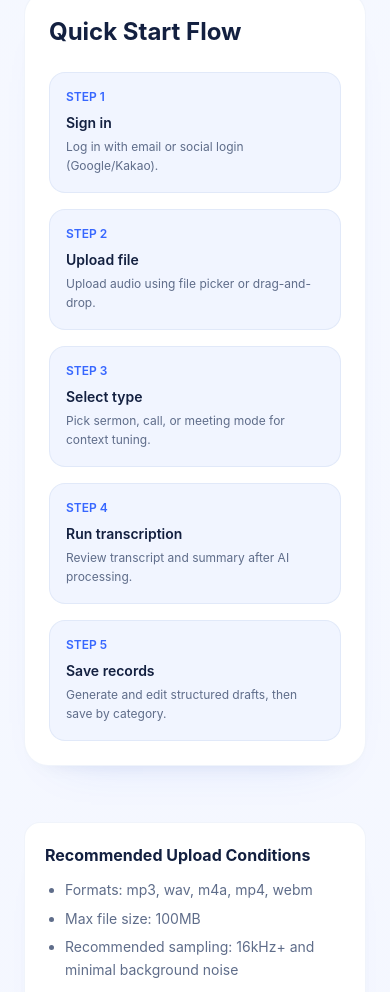
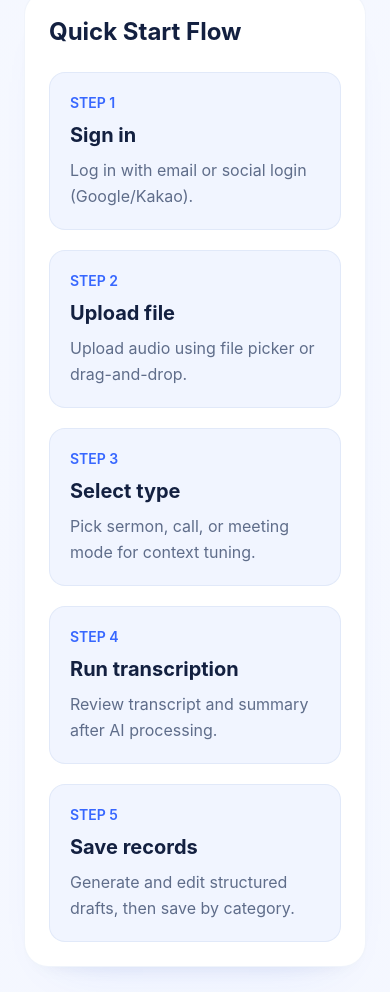
Before and after one commit to hyunw2o/ours-homepage, a Next.js app: page /mallog24-guide-en in a window 390 px wide. Shown: the part 559-1551 px from the top of the page. Built offline with nearby package versions, Linux system fonts and the light colour scheme; no server answers; a web font is replaced by a local one.

Commit message:
fix(guide-ui): improve step card readability and responsive layout

```diff
--- a/pages/mallog24-guide-en.js
+++ b/pages/mallog24-guide-en.js
@@ -11,10 +11,10 @@ const BUSINESS_MAILTO = `mailto:${BUSINESS_EMAIL}?subject=${encodeURIComponent('
 
 function GuideStep({ number, title, body }) {
   return (
-    <div className="rounded-2xl ours-soft-card p-4">
-      <p className="text-xs font-semibold ours-link mb-2">STEP {number}</p>
-      <p className="text-sm font-semibold ours-title mb-1">{title}</p>
-      <p className="text-xs ours-muted leading-relaxed">{body}</p>
+    <div className="rounded-2xl ours-soft-card p-5 sm:p-6">
+      <p className="text-sm font-semibold ours-link mb-2">STEP {number}</p>
+      <p className="text-xl font-bold ours-title mb-2">{title}</p>
+      <p className="text-base ours-muted leading-relaxed break-keep">{body}</p>
     </div>
   )
 }
@@ -89,10 +89,10 @@ export default function Mallog24GuideEn({ darkMode, setDarkMode, uiTheme, setUiT
         </section>
 
         <section className="pb-14 sm:pb-20">
-          <div className="max-w-5xl mx-auto px-6">
+          <div className="max-w-7xl mx-auto px-6">
             <div className="rounded-3xl ours-card p-6 sm:p-8">
               <h2 className="text-2xl font-bold ours-title mb-6">Quick Start Flow</h2>
-              <div className="grid grid-cols-1 md:grid-cols-5 gap-4">
+              <div className="grid grid-cols-1 sm:grid-cols-2 xl:grid-cols-5 gap-5">
                 <GuideStep number="1" title="Sign in" body="Log in with email or social login (Google/Kakao)." />
                 <GuideStep number="2" title="Upload file" body="Upload audio using file picker or drag-and-drop." />
                 <GuideStep number="3" title="Select type" body="Pick sermon, call, or meeting mode for context tuning." />
--- a/pages/mallog24-guide.js
+++ b/pages/mallog24-guide.js
@@ -11,10 +11,10 @@ const BUSINESS_MAILTO = `mailto:${BUSINESS_EMAIL}?subject=${encodeURIComponent('
 
 function GuideStep({ number, title, body }) {
   return (
-    <div className="rounded-2xl ours-soft-card p-4">
-      <p className="text-xs font-semibold ours-link mb-2">STEP {number}</p>
-      <p className="text-sm font-semibold ours-title mb-1">{title}</p>
-      <p className="text-xs ours-muted leading-relaxed whitespace-pre-line">{body}</p>
+    <div className="rounded-2xl ours-soft-card p-5 sm:p-6">
+      <p className="text-sm font-semibold ours-link mb-2">STEP {number}</p>
+      <p className="text-xl font-bold ours-title mb-2">{title}</p>
+      <p className="text-base ours-muted leading-relaxed whitespace-pre-line break-keep">{body}</p>
     </div>
   )
 }
@@ -89,10 +89,10 @@ export default function Mallog24Guide({ darkMode, setDarkMode, uiTheme, setUiThe
         </section>
 
         <section className="pb-14 sm:pb-20">
-          <div className="max-w-5xl mx-auto px-6">
+          <div className="max-w-7xl mx-auto px-6">
             <div className="rounded-3xl ours-card p-6 sm:p-8">
               <h2 className="text-2xl font-bold ours-title mb-6">빠른 시작 순서</h2>
-              <div className="grid grid-cols-1 md:grid-cols-5 gap-4">
+              <div className="grid grid-cols-1 sm:grid-cols-2 xl:grid-cols-5 gap-5">
                 <GuideStep number="1" title="로그인" body={"이메일 로그인 또는\n소셜 로그인(구글/카카오)으로 접속합니다."} />
                 <GuideStep number="2" title="파일 업로드" body={"녹음 파일을 업로드하거나\n드래그앤드롭으로 추가합니다."} />
                 <GuideStep number="3" title="유형 선택" body={"설교/통화/회의 중 목적에\n맞는 전사 유형을 선택합니다."} />
```
